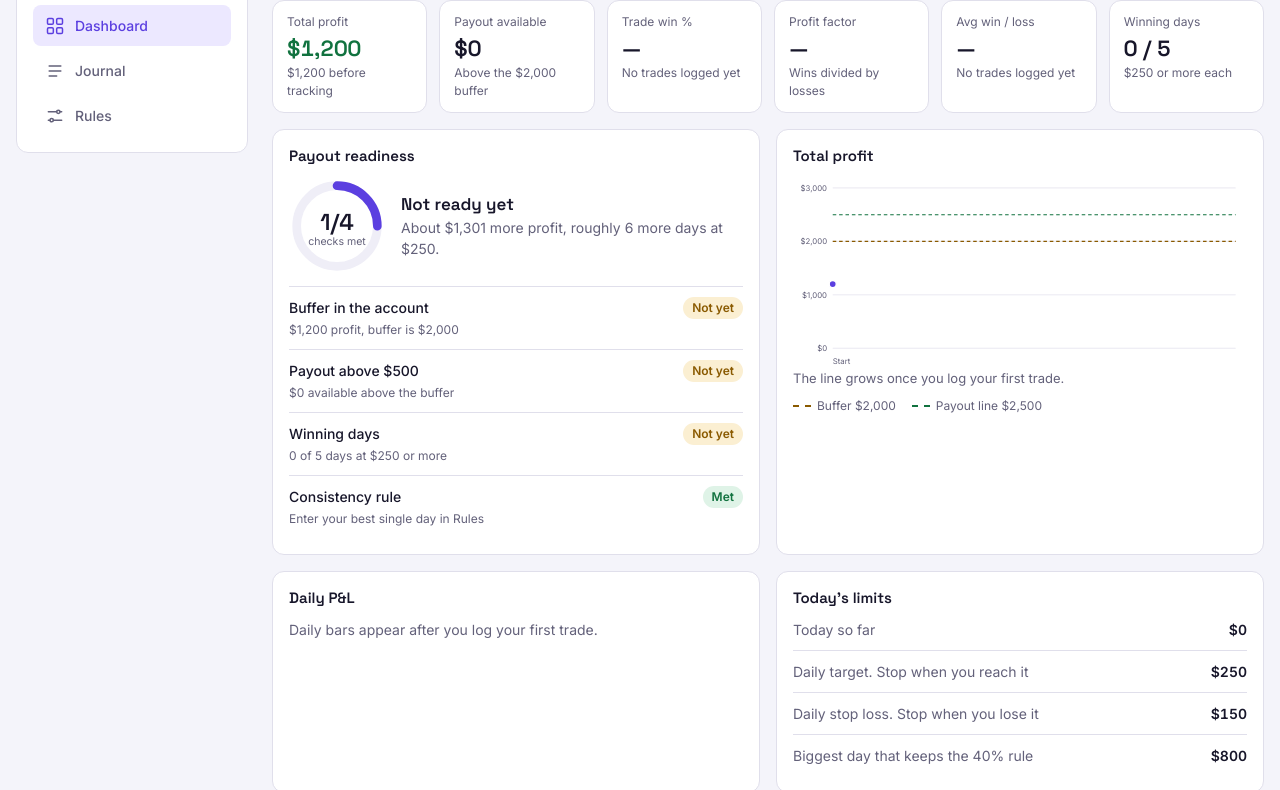
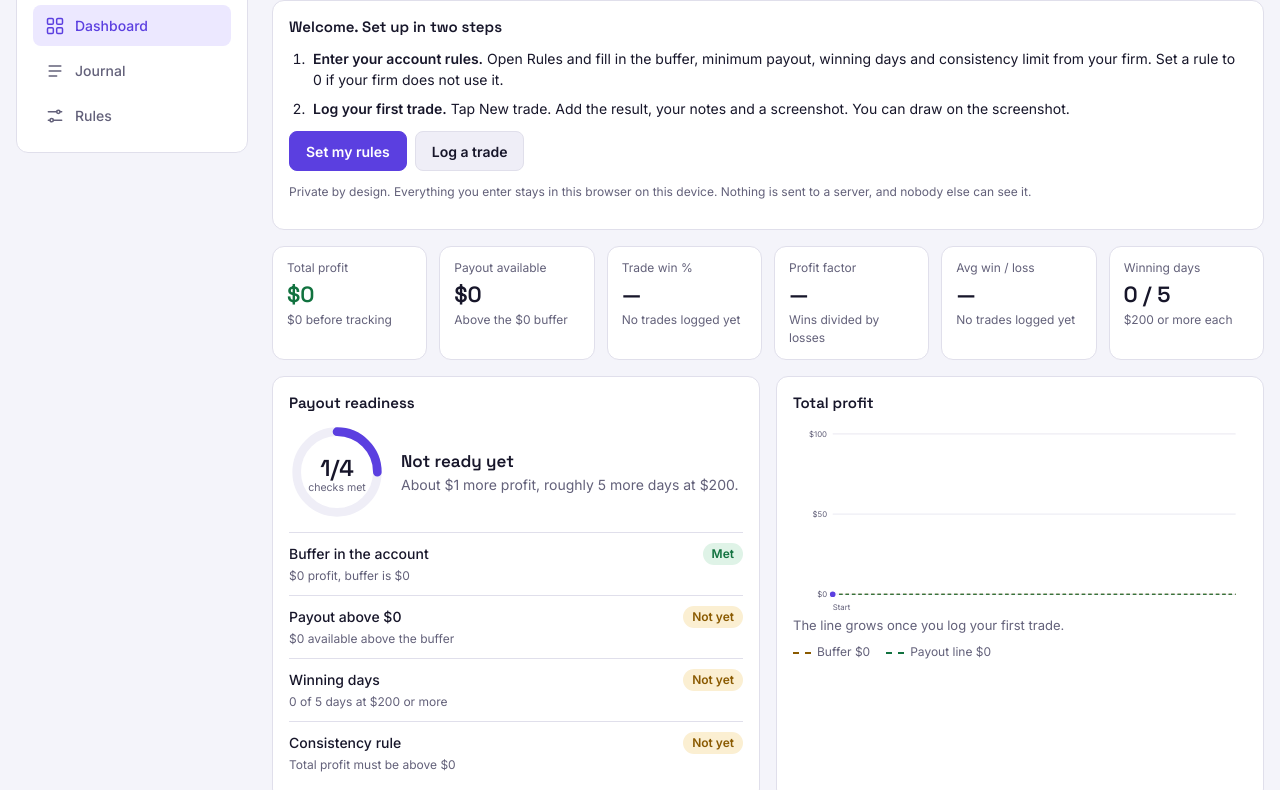
Before and after one commit to almin1233/Trading-journal, a plain HTML site: page index.html in a window 1280 px wide. Shown: the part 93-883 px from the top of the page. Drawn offline with Linux system fonts and the light colour scheme.

Commit message:
Neutral defaults, first-run guide, optional rules
Co-Authored-By: Claude Sonnet 5.5 <noreply@anthropic.com>
Claude-Session: https://claude.ai/code/session_01CEb2NVaisVp4AstW1SWvjz

```diff
--- a/index.html
+++ b/index.html
@@ -256,6 +256,8 @@ legend { padding: 0; font-size: 13px; color: var(--muted); margin-bottom: 4px; }
 .fields small, .hint { color: var(--muted); font-size: 12px; }
 .actions { display: flex; flex-wrap: wrap; gap: 8px; margin: 12px 0 0; }
 .statline { color: var(--muted); margin: 0 0 4px; }
+.steps { margin: 0 0 4px; padding-left: 20px; display: grid; gap: 8px; }
+.steps li { padding-left: 4px; }
 
 dialog { border: 1px solid var(--line); background: var(--surface); color: var(--fg); border-radius: 14px; padding: 0; width: min(760px, calc(100% - 24px)); max-width: none; max-height: calc(100dvh - 24px); overflow: hidden; }
 dialog.wide { width: min(1180px, calc(100% - 24px)); }
@@ -312,7 +314,7 @@ dialog::backdrop { background: rgba(5, 4, 12, .68); }
   <aside class="side">
     <div class="brand">
       <span class="logo"><svg viewBox="0 0 24 24" aria-hidden="true"><path d="M4 17l5-5 4 4 7-8"/></svg></span>
-      <div><b>Payout Journal</b><small>Shark Funded 50K Lite</small></div>
+      <div><b>Payout Journal</b><small>Funded account tracker</small></div>
     </div>
     <nav class="nav" id="navSide" aria-label="Sections"></nav>
   </aside>
@@ -328,6 +330,18 @@ dialog::backdrop { background: rgba(5, 4, 12, .68); }
     <p class="warnbar" id="warn" role="status"></p>
 
     <section class="view" id="v-dashboard" aria-label="Dashboard">
+      <section class="card" id="welcome" hidden>
+        <h2>Welcome. Set up in two steps</h2>
+        <ol class="steps">
+          <li><b>Enter your account rules.</b> Open Rules and fill in the buffer, minimum payout, winning days and consistency limit from your firm. Set a rule to 0 if your firm does not use it.</li>
+          <li><b>Log your first trade.</b> Tap New trade. Add the result, your notes and a screenshot. You can draw on the screenshot.</li>
+        </ol>
+        <div class="actions">
+          <a class="primary" href="#rules">Set my rules</a>
+          <button type="button" class="btn" id="welcomeNew">Log a trade</button>
+        </div>
+        <p class="hint">Private by design. Everything you enter stays in this browser on this device. Nothing is sent to a server, and nobody else can see it.</p>
+      </section>
       <div class="kpis" id="kpis"></div>
       <div class="grid2">
         <section class="card" id="ready"></section>
@@ -366,6 +380,7 @@ dialog::backdrop { background: rgba(5, 4, 12, .68); }
     <section class="view" id="v-rules" aria-label="Rules" hidden>
       <section class="card">
         <h2>Account rules</h2>
+        <p class="hint">Match these to your own firm. Rules save by themselves and only on this device.</p>
         <div class="fields" id="fields"></div>
       </section>
       <section class="card">
@@ -499,16 +514,16 @@ dialog::backdrop { background: rgba(5, 4, 12, .68); }
 <script>
 (function () {
   'use strict';
-  var DEF = { startProfit: 1200, priorBest: 0, priorWins: 0, buffer: 2000, minPayout: 500, winMin: 250, winsNeeded: 5, limitPct: 40, dailyTarget: 250, stopLoss: 150 };
+  var DEF = { startProfit: 0, priorBest: 0, priorWins: 0, buffer: 0, minPayout: 0, winMin: 200, winsNeeded: 5, limitPct: 40, dailyTarget: 200, stopLoss: 100 };
   var FIELDS = [
-    ['startProfit', 'Profit before tracking', 'Total profit when you started logging'],
-    ['priorBest', 'Best single day so far', 'Needed for the consistency check'],
-    ['priorWins', 'Winning days so far', 'Days that already hit the minimum'],
-    ['buffer', 'Buffer to keep', 'Stays in the account after a payout'],
-    ['minPayout', 'Minimum payout', 'A payout must be more than this'],
-    ['winMin', 'Winning day minimum', 'A day counts at this profit or more'],
-    ['winsNeeded', 'Winning days needed', ''],
-    ['limitPct', 'Consistency limit, %', 'Best day as a share of total profit'],
+    ['startProfit', 'Profit before tracking', 'Total profit you already had when you started using this journal'],
+    ['priorBest', 'Best single day so far', 'Your biggest day before tracking. Used for the consistency check'],
+    ['priorWins', 'Winning days so far', 'Winning days you already had before tracking'],
+    ['buffer', 'Buffer to keep', 'Profit that must stay in the account after a payout. 0 if none'],
+    ['minPayout', 'Minimum payout', 'A payout must be more than this. 0 if none'],
+    ['winMin', 'Winning day minimum', 'A day counts as a winning day at this profit or more'],
+    ['winsNeeded', 'Winning days needed', 'Set 0 if your firm does not ask for winning days'],
+    ['limitPct', 'Consistency limit, %', 'Best day as a share of total profit. Set 0 if your firm has no consistency rule'],
     ['dailyTarget', 'Daily target', 'Stop trading when you reach it'],
     ['stopLoss', 'Daily stop loss', 'Stop trading when you lose this much']
   ];
@@ -722,8 +737,10 @@ dialog::backdrop { background: rgba(5, 4, 12, .68); }
   function renderReady(m) {
     var c = m.c, box = $('ready');
     box.textContent = '';
-    var consOk = m.pct !== null && m.pct <= m.lim, consDetail;
-    if (m.total <= 0) consDetail = 'Total profit must be above $0';
+    var consOff = c.limitPct <= 0;
+    var consOk = consOff || (m.pct !== null && m.pct <= m.lim), consDetail;
+    if (consOff) consDetail = 'Switched off in Rules';
+    else if (m.total <= 0) consDetail = 'Total profit must be above $0';
     else if (m.best === 0) consDetail = 'Enter your best single day in Rules';
     else {
       consDetail = 'Best day ' + money(m.best) + ' is ' + pct1(m.pct) + ' of profit, limit ' + c.limitPct + '%';
@@ -733,7 +750,7 @@ dialog::backdrop { background: rgba(5, 4, 12, .68); }
       { n: 'Buffer in the account', ok: m.total >= c.buffer, d: money(m.total) + ' profit, buffer is ' + money(c.buffer) },
       { n: 'Payout above ' + money(c.minPayout), ok: m.avail > c.minPayout, d: money(m.avail) + ' available above the buffer' },
       { n: 'Winning days', ok: m.wins >= c.winsNeeded, d: m.wins + ' of ' + c.winsNeeded + ' days at ' + money(c.winMin) + ' or more' },
-      { n: 'Consistency rule', ok: consOk, d: consDetail, bad: m.pct !== null && !consOk }
+      { n: 'Consistency rule', ok: consOk, d: consDetail, bad: !consOff && m.pct !== null && !consOk }
     ];
     var met = checks.filter(function (x) { return x.ok; }).length, ready = met === checks.length;
     var head = el('div', 'readyhead' + (ready ? ' ready' : ''));
@@ -858,7 +875,7 @@ dialog::backdrop { background: rgba(5, 4, 12, .68); }
       ['Today so far', money(today, true), today > 0 ? 'pos' : (today < 0 ? 'neg' : '')],
       ['Daily target. Stop when you reach it', money(c.dailyTarget), ''],
       ['Daily stop loss. Stop when you lose it', money(c.stopLoss), ''],
-      ['Biggest day that keeps the ' + c.limitPct + '% rule', money(safe), '']
+      [c.limitPct > 0 ? 'Biggest day that keeps the ' + c.limitPct + '% rule' : 'Consistency rule', c.limitPct > 0 ? money(safe) : 'Off', '']
     ].forEach(function (r) {
       var row = el('div');
       row.appendChild(el('dt', null, r[0]));
@@ -1037,6 +1054,7 @@ dialog::backdrop { background: rgba(5, 4, 12, .68); }
 
   function renderAll() {
     var m = calc();
+    $('welcome').hidden = Object.keys(entries).length > 0;
     renderKpis(m); renderReady(m); renderChart(m); renderBars(m); renderLimits(m); renderCal(m); renderJournal(m); renderStat();
   }
   function setWarn(t) { $('warn').textContent = t || ''; }
@@ -1413,6 +1431,7 @@ dialog::backdrop { background: rgba(5, 4, 12, .68); }
   }
 
   function wire() {
+    $('welcomeNew').addEventListener('click', function () { openEntry(null, null); });
     $('newBtn').addEventListener('click', function () { openEntry(null, jf.date && curView() === 'journal' ? jf.date : null); });
     $('entryForm').addEventListener('submit', saveEntry);
     $('entryForm').addEventListener('input', function () { if (draft) draft.dirty = true; });
```
